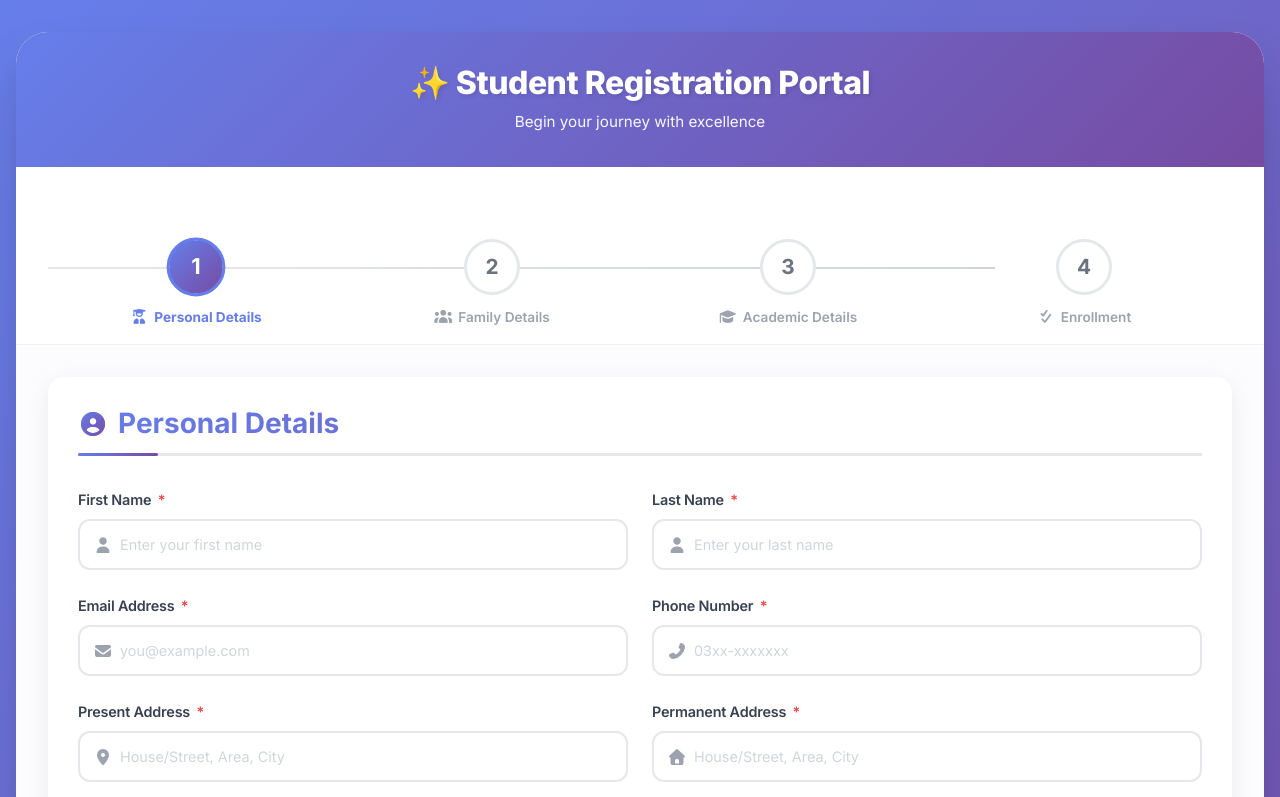
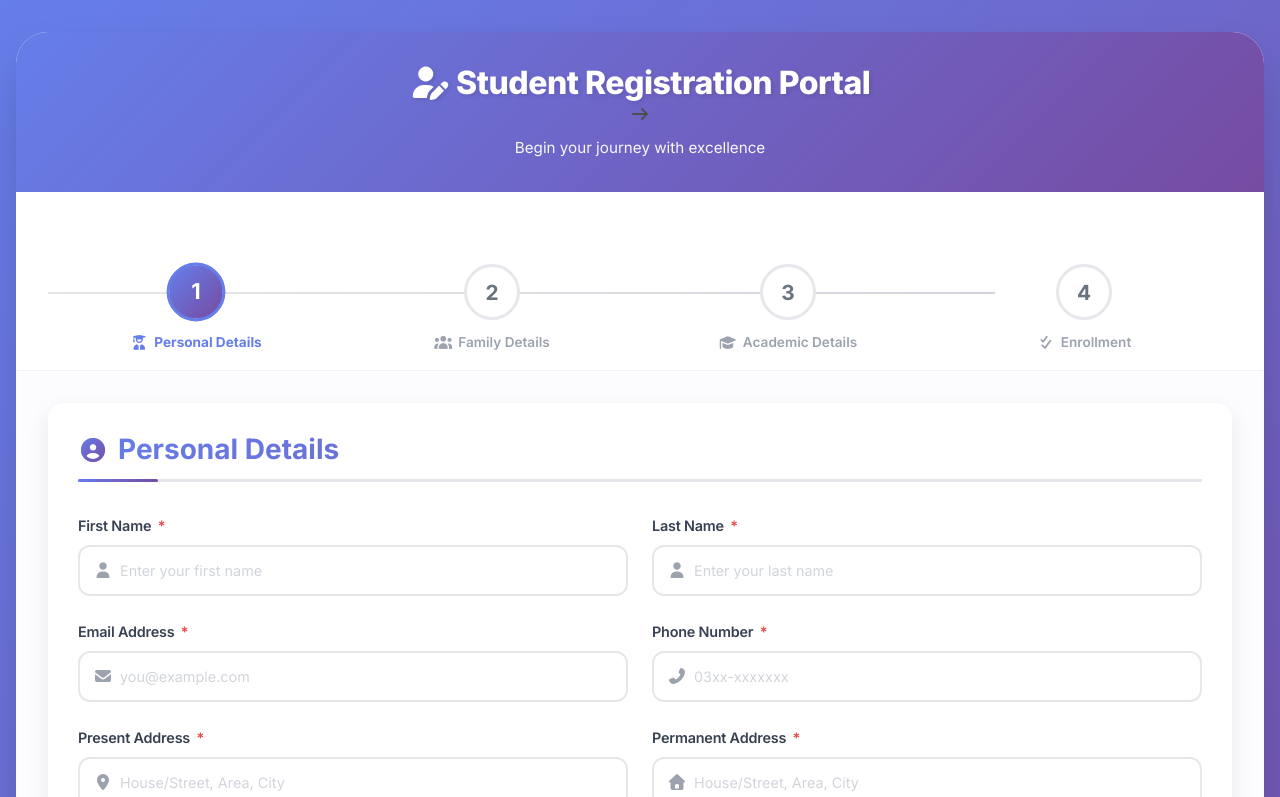
Before and after one commit to SaqlainDawood/Student_Teacher_Portal_UMS, a React (Vite) app: page /student/register in a window 1280 px wide. Shown: the top 797 px of the page. Built offline with nearby package versions, Linux system fonts and the light colour scheme.

Commit message:
Update some css.....

```diff
--- a/src/Forms/Multipartform/MultiPartForm.css
+++ b/src/Forms/Multipartform/MultiPartForm.css
@@ -38,6 +38,10 @@
   letter-spacing: -0.5px;
   text-shadow: 2px 2px 4px rgba(0, 0, 0, 0.1);
 }
+.form-header h2 i {
+  font-size: 2rem;
+  filter: drop-shadow(2px 2px 4px rgba(0, 0, 0, 0.1));
+}
 
 .multiform-form-header p {
   color: rgba(255, 255, 255, 0.95);
@@ -46,6 +50,10 @@
   font-weight: 400;
 }
 
+.form-header p i {
+  font-size: 0.8rem;
+  animation: slideRight 1s ease infinite;
+}
 .steps-container {
   padding: 2rem 2rem 0;
   background: white;
--- a/src/Forms/Multipartform/Multi_part_form.jsx
+++ b/src/Forms/Multipartform/Multi_part_form.jsx
@@ -132,8 +132,8 @@ const MultiPartForm = () => {
       <div className="luxury-container">
         <div className="glass-card">
           <div className="multiform-form-header">
-            <h2>✨ Student Registration Portal</h2>
-            <p>Begin your journey with excellence</p>
+            <h2> <i className="fas fa-user-edit"></i> Student Registration Portal</h2>
+            <i className="fas fa-arrow-right"></i><p>Begin your journey with excellence</p>
           </div>
 
           <div className="steps-container">
```
